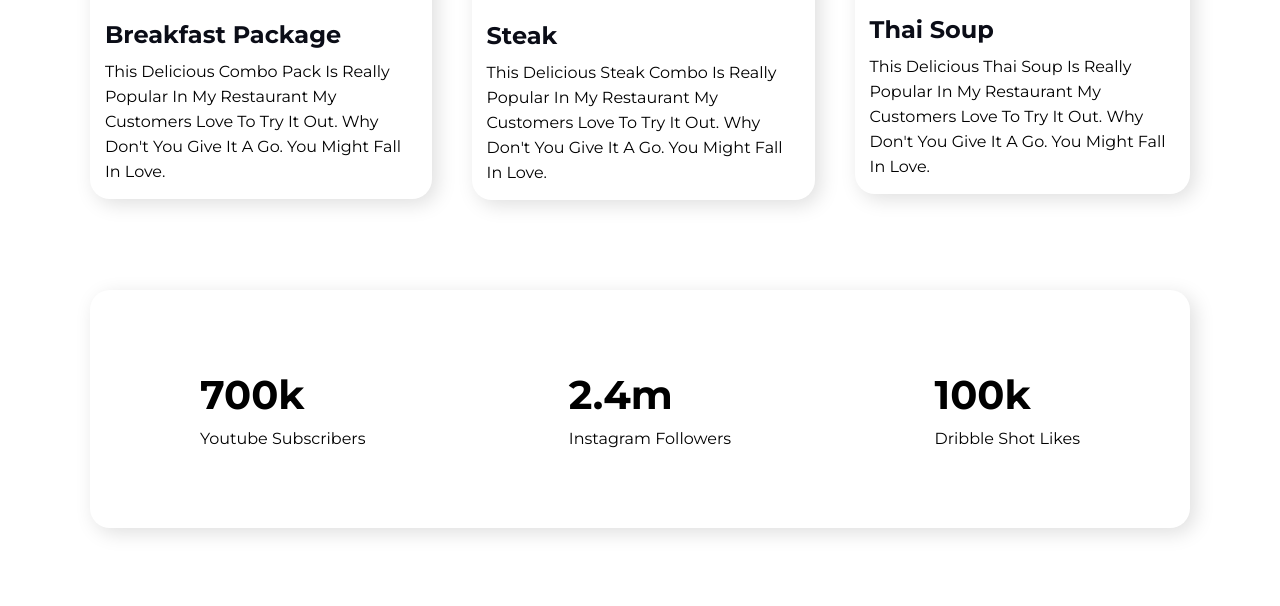
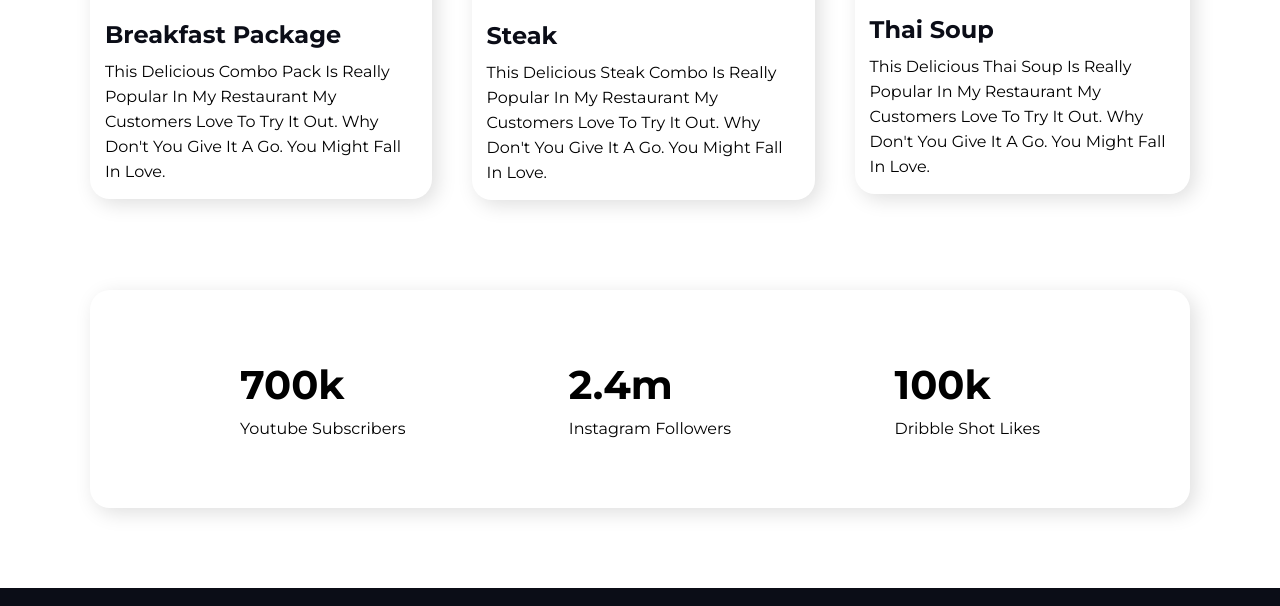
Before and after one commit to Mohaiminul69/food-network, a plain HTML site: page index.html in a window 1280 px wide. Shown: the part 2032-2638 px from the top of the page. Drawn offline with Linux system fonts and the light colour scheme.

Commit message:
final correction

```diff
--- a/style.css
+++ b/style.css
@@ -62,6 +62,7 @@ img {
 #banner .container .banner-info p {
   color: #828282;
   margin: 20px 0 45px;
+  line-height: 25px;
 }
 #banner .container .banner-img {
   height: 100%;
@@ -131,10 +132,11 @@ img {
   box-shadow: 5px 5px 20px rgb(223, 223, 223);
   border-radius: 20px;
   margin: 0 90px;
-  padding: 50px 80px;
+  padding: 40px 80px;
   margin-bottom: 80px;
 }
 #extra .container .extras {
+  padding: 0 40px;
   display: flex;
   justify-content: space-between;
 }
```
